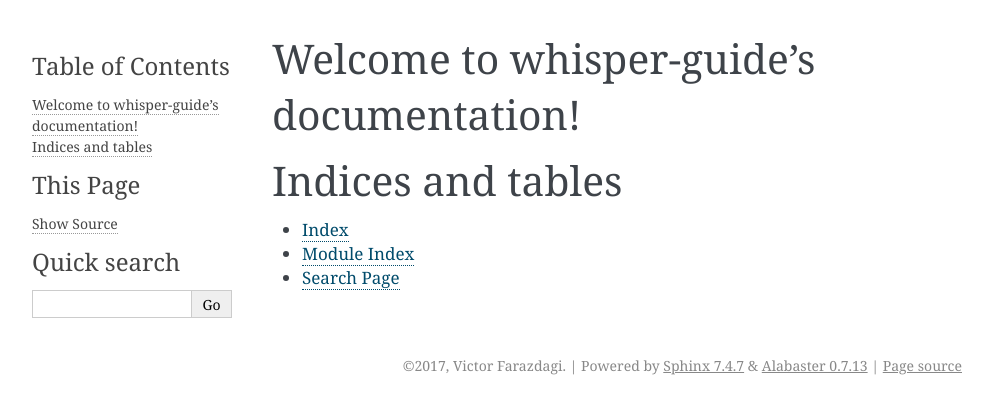
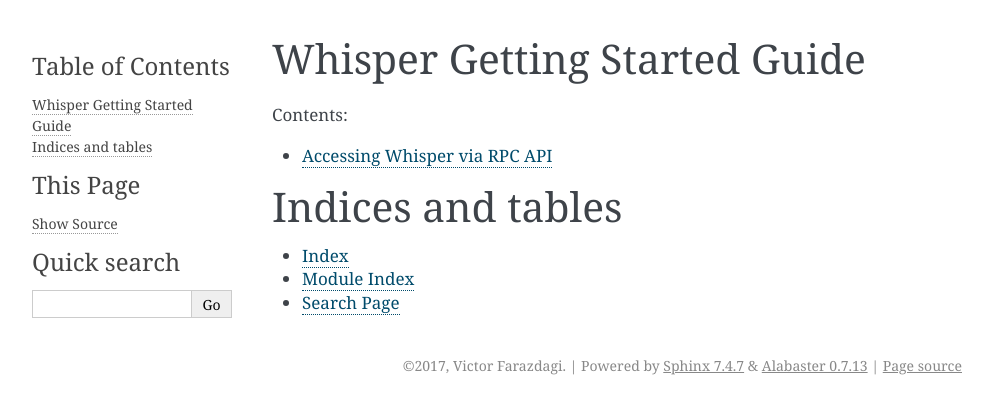
Before and after one commit to farazdagi/whisper-guide, a Sphinx documentation site: the page built from source/index.rst, in a window 1280 px wide. Shown: the top 414 px of the page, without its empty margins (148-1141 px from the left). Built offline with Sphinx 7.4.7, drawn with Linux system fonts in a browser that asks for light colours.

Commit message:
updates content

```diff
--- a/source/index.rst
+++ b/source/index.rst
@@ -3,12 +3,14 @@
    You can adapt this file completely to your liking, but it should at least
    contain the root `toctree` directive.
 
-Welcome to whisper-guide's documentation!
+Whisper Getting Started Guide
 =========================================
 
 .. toctree::
    :maxdepth: 2
    :caption: Contents:
+
+   using-api
 
 
 
--- /dev/null
+++ b/source/using-api.rst
@@ -0,0 +1,5 @@
+Accessing Whisper via RPC API
+=========================================
+
+- using `geth console`
+- using `curl`
```
